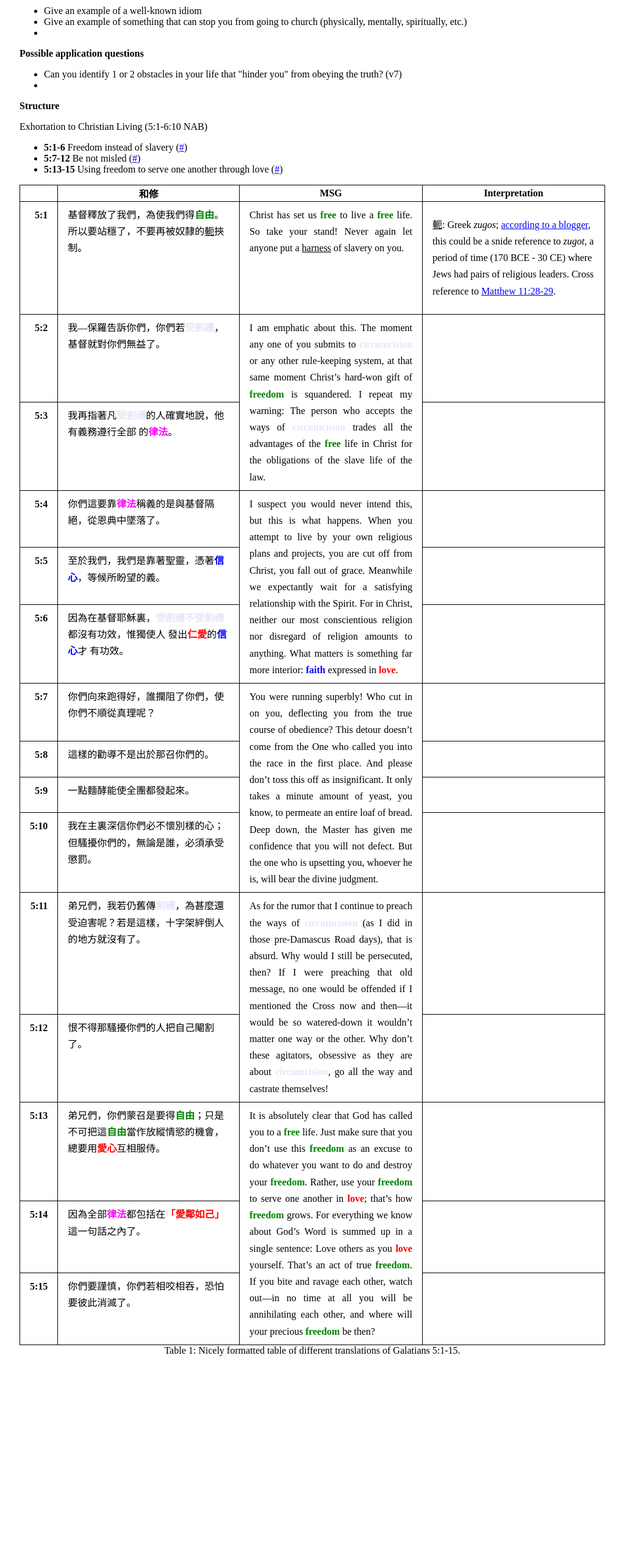
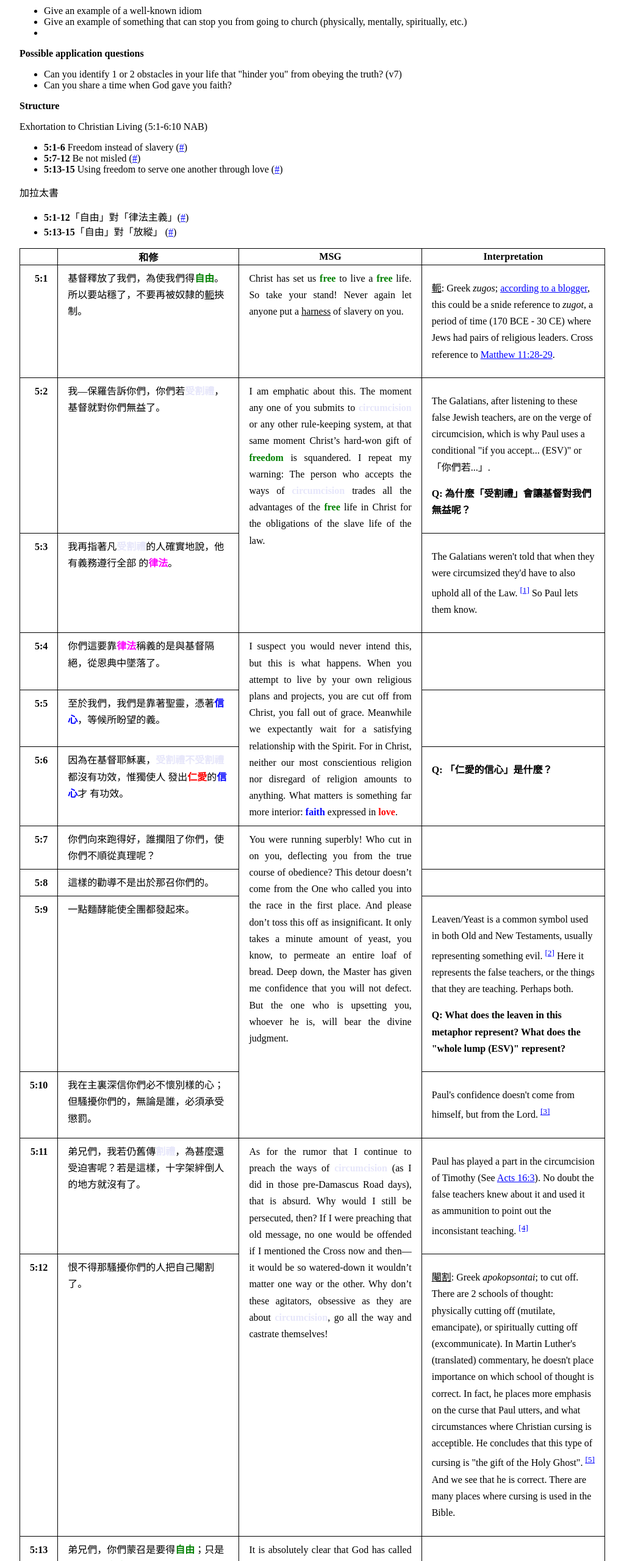
Before and after one commit to NLCLC-CM/2024-galatians-oct, a plain HTML site: page index.html in a window 1280 px wide. Shown: the part 220-2780 px from the top of the page at 61% size, without its empty margins (128-1151 px from the left). Before the commit the page ends 2476 px from the top, so only its background shows below. Drawn offline with Linux system fonts and the light colour scheme.

Commit message:
wip: more things

```diff
--- a/index.html
+++ b/index.html
@@ -3,136 +3,9 @@
 <head>
   <meta charset="UTF-8">
   <title>Galatians 5:1-15 prestudy material for 2024-10-xx</title>
+  <link rel="stylesheet" href="style.css">
 </head>
 <body>
-  <style>
-  :root {
-    --bg-color: white;
-    --text-color: black;
-    --table-border-color: black;
-    --href-color: blue;
-
-    --faith-color: blue;
-    --law-color: magenta;
-    --love-color: red;
-    --circ-color: lavender;
-    --free-color: green;
-  }
-
-  @media (prefers-color-scheme: dark) {
-    :root {
-      --bg-color: #1e1e2e;
-      --text-color: #cdd6f4;
-      --table-border-color: #9399b2;
-      --href-color: #74c7ec;
-
-      --faith-color: #89dceb;
-      --law-color: #f9e2af;
-      --love-color: #f38ba8;
-      --circ-color: #b4befe;
-      --free-color: #a6e3a1;
-    }
-  }
-
-  body {
-    background-color: var(--bg-color);
-    color: var(--text-color);
-    font-size: 16px;
-  }
-
-  a {
-    color: var(--href-color);
-  }
-
-  a:visited {
-    color: var(--href-color);
-  }
-
-  h3 {
-    text-align: center;
-  }
-
-  article {
-    width: unset;
-  }
-
-  tbody td {
-    vertical-align: top;
-    padding: 0.5rem 1rem;
-    line-height: 1.7rem;
-  }
-
-  tbody td:first-child {
-    font-weight: bold;
-    text-align: right;
-  }
-
-  tbody td:nth-child(3) {
-    text-align: justify;
-  }
-
-  th {
-    font-weight: bold;
-  }
-
-  table {
-    border-collapse: collapse;
-  }
-
-  table .msg {
-    text-align: justify;
-  }
-
-  table td,
-  table th {
-    border: 1px solid var(--table-border-color);
-  }
-
-  table caption {
-    caption-side: bottom;
-  }
-
-  @media (min-width: 60rem) {
-    article {
-      width: 60rem;
-      margin: 2rem auto;
-    }
-
-    col.verse-number {
-      width: calc(100% / 24)
-    }
-
-    col.zh, col.msg, col.notes {
-      width: calc((100% * 23 / 24) / 3);
-    }
-  }
-
-  .repeating {
-    cursor: pointer;
-    font-weight: bold;
-  }
-
-  .repeating.faith {
-    color: var(--faith-color);
-  }
-
-  .repeating.law {
-    color: var(--law-color);
-  }
-
-  .repeating.love {
-    color: var(--love-color);
-  }
-
-  .repeating.circ {
-    color: var(--circ-color);
-  }
-
-  .repeating.free {
-    color: var(--free-color);
-  }
-  </style>
-
   <main>
     <article>
       <h3>Galatians 5:1-15 prestudy material for 2024-10-xx</h3>
@@ -142,7 +15,7 @@
       <ul>
         <li>To make us think about the things that "[hinder us] from obeying the truth" (v7 ESV)</li>
         <li>To understand that "faith working through love" is the only requirement for salvation (v6 ESV)</li>
-        <li></li>
+        <li>To understand that faith come from God (v10)</li>
       </ul>
 
       <p><strong>Possible ice breaking questions</strong></p>
@@ -158,7 +31,7 @@
 
       <ul>
         <li>Can you identify 1 or 2 obstacles in your life that "hinder you" from obeying the truth? (v7)</li>
-        <li></li>
+        <li>Can you share a time when God gave you faith?</li>
       </ul>
 
       <p><strong>Structure</strong></p>
@@ -170,6 +43,13 @@
         <li><strong>5:7-12</strong> Be not misled (<a href="#v5_7">#</a>)</li>
         <li><strong>5:13-15</strong> Using freedom to serve one another through love
           (<a href="#v5_13">#</a>)</li>
+      </ul>
+
+      <p>加拉太書</p>
+
+      <ul>
+        <li><strong>5:1-12</strong>「自由」對「律法主義」(<a href="#v5_1">#</a>)</li>
+        <li><strong>5:13-15</strong>「自由」對「放縱」 (<a href="#v5_13">#</a>)</li>
       </ul>
 
       <table>
@@ -196,7 +76,7 @@
             <td>
               基督釋放了我們，為使我們得<span class="repeating free">自由</span>。所以要站穩了，不要再被奴隸的<u>軛</u>挾制。
             </td>
-            <td>
+            <td class="msg">
               Christ has set us <span class="repeating free">free</span> to live a <span class="repeating free">free</span>
               life. So take your stand! Never again let anyone put a <u>harness</u> of slavery on you.
             </td>
@@ -217,7 +97,7 @@
             <td>
               我—保羅告訴你們，你們若<span class="repeating circ">受割禮</span>，基督就對你們無益了。
             </td>
-            <td rowspan="2">
+            <td rowspan="2" class="msg">
               I am emphatic about this. The moment any one of you submits to
               <span class="repeating circ">circumcision</span> or any other rule-keeping system, at that
               same moment Christ’s hard-won gift of <span class="repeating free">freedom</span> is squandered. I repeat my
@@ -225,7 +105,16 @@
               trades all the advantages of the <span class="repeating free">free</span> life in Christ
               for the obligations of the slave life of the law.
             </td>
-            <td></td>
+            <td>
+              <p>
+              The Galatians, after listening to these false Jewish teachers, are on the verge of
+              circumcision, which is why Paul uses a conditional "if you accept... (ESV)" or
+              「你們若...」.
+              </p>
+              <p class="question">
+              Q: 為什麼「受割禮」會讓基督對我們無益呢？
+              </p>
+            </td>
           </tr>
 
           <tr>
@@ -234,7 +123,12 @@
               我再指著凡<span class="repeating circ">受割禮</span>的人確實地說，他有義務遵行全部
               的<span class="repeating law">律法</span>。
             </td>
-            <td></td>
+            <td>
+              <p>
+              The Galatians weren't told that when they were circumsized they'd have to also uphold all of
+              the Law. <sup><a href="#vaughan-102" id="footnote-1">[1]</a></sup> So Paul lets them know.
+              </p>
+            </td>
           </tr>
 
           <tr>
@@ -242,7 +136,7 @@
             <td>
               你們這要靠<span class="repeating law">律法</span>稱義的是與基督隔絕，從恩典中墜落了。
             </td>
-            <td rowspan="3">
+            <td rowspan="3" class="msg">
               I suspect you would never intend this, but this is what happens. When you attempt to live by
               your own religious plans and projects, you are cut off from Christ, you fall out of grace.
               Meanwhile we expectantly wait for a satisfying relationship with the Spirit. For in Christ,
@@ -268,7 +162,11 @@
               發出<span class="repeating love">仁愛</span>的<span class="repeating faith">信心</span>才
               有功效。
             </td>
-            <td></td>
+            <td>
+              <p class="question">
+              Q: 「仁愛的信心」是什麼？
+              </p>
+            </td>
           </tr>
 
           <tr>
@@ -276,7 +174,7 @@
             <td>
               你們向來跑得好，誰攔阻了你們，使你們不順從真理呢？
             </td>
-            <td rowspan="4">
+            <td rowspan="4" class="msg">
               You were running superbly! Who cut in on you, deflecting you from the true course of
               obedience? This detour doesn’t come from the One who called you into the race in the first
               place. And please don’t toss this off as insignificant. It only takes a minute amount of
@@ -300,7 +198,18 @@
             <td>
               一點麵酵能使全團都發起來。
             </td>
-            <td></td>
+            <td>
+              <p>
+              Leaven/Yeast is a common symbol used in both Old and New Testaments, usually representing
+              something evil. <sup><a href="#vaughan-104" id="footnote-2">[2]</a></sup> Here it represents
+              the false teachers, or the things that they are teaching. Perhaps both.
+              </p>
+
+              <p class="question">
+              Q: What does the leaven in this metaphor represent? What does the "whole lump (ESV)"
+              represent?
+              </p>
+            </td>
           </tr>
 
           <tr>
@@ -308,7 +217,12 @@
             <td>
               我在主裏深信你們必不懷別樣的心；但騷擾你們的，無論是誰，必須承受懲罰。
             </td>
-            <td></td>
+            <td>
+              <p>
+              Paul's confidence doesn't come from himself, but from the Lord.
+              <sup><a href="#vaughan-104-2" id="footnote-3">[3]</a></sup>
+              </p>
+            </td>
           </tr>
 
           <tr>
@@ -316,7 +230,7 @@
             <td>
               弟兄們，我若仍舊傳<span class="repeating circ">割禮</span>，為甚麼還受迫害呢？若是這樣，十字架絆倒人的地方就沒有了。
             </td>
-            <td rowspan="2">
+            <td rowspan="2" class="msg">
               As for the rumor that I continue to preach the ways of
               <span class="repeating circ">circumcision</span> (as I did in those pre-Damascus Road days),
               that is absurd. Why would I still be persecuted, then? If I were preaching that old message,
@@ -325,7 +239,14 @@
               about <span class="repeating circ">circumcision</span>, go all the way and castrate
               themselves!
             </td>
-            <td></td>
+            <td>
+              <p>
+              Paul has played a part in the circumcision of Timothy (See
+              <a href="https://www.biblegateway.com/passage/?search=acts%2016%3A3&version=NIV">
+              Acts 16:3</a>). No doubt the false teachers knew about it and used it as ammunition to point out the
+              inconsistant teaching. <sup><a href="#vaughan-105" id="footnote-4">[4]</a></sup>
+              </p>
+            </td>
           </tr>
 
           <tr>
@@ -333,7 +254,17 @@
             <td>
               恨不得那騷擾你們的人把自己閹割了。
             </td>
-            <td></td>
+            <td>
+              <p>
+              <u>閹割</u>: Greek <i>apokopsontai</i>; to cut off. There are 2 schools of thought:
+              physically cutting off (mutilate, emancipate), or spiritually cutting off (excommunicate).
+              In Martin Luther's (translated) commentary, he doesn't place importance on which school of
+              thought is correct. In fact, he places more emphasis on the curse that Paul utters, and what
+              circumstances where Christian cursing is acceptible. He concludes that this type of cursing
+              is "the gift of the Holy Ghost". <sup><a href="#luther-1" id="footnote-5">[5]</a></sup> And
+              we see that he is correct. There are many places where cursing is used in the Bible.
+              </p>
+            </td>
           </tr>
 
           <tr>
@@ -342,7 +273,7 @@
               弟兄們，你們蒙召是要得<span class="repeating free">自由</span>；只是不可把這<span class="repeating free">自由</span>當作放縱情慾的機會，
               總要用<span class="repeating love">愛心</span>互相服侍。
             </td>
-            <td rowspan="3">
+            <td rowspan="3" class="msg">
               It is absolutely clear that God has called you to a <span class="repeating free">free</span> life. Just make sure that you don’t
               use this <span class="repeating free">freedom</span> as an excuse to do whatever you want to do and destroy your <span class="repeating free">freedom</span>.
               Rather, use your <span class="repeating free">freedom</span> to serve one another in <span class="repeating love">love</span>;
@@ -371,6 +302,35 @@
           </tr>
         </tbody>
       </table>
+
+      <hr>
+      <h3>Footnotes</h3>
+
+      <p>
+      <sup><a href="#footnote-1" id="vaughan-102">[1]</a></sup> Vaughan, <i>加拉太書</i>, 102.
+      </p>
+      <p>
+      <sup><a href="#footnote-2" id="vaughan-104">[2]</a></sup> Ibid, 104.
+      </p>
+      <p>
+      <sup><a href="#footnote-3" id="vaughan-104-2">[2]</a></sup> Ibid.
+      </p>
+      <p>
+      <sup><a href="#footnote-4" id="vaughan-105">[4]</a></sup> Ibid, 105.
+      </p>
+      <p>
+      <sup><a href="#footnote-5" id="luther-1">[5]</a></sup> Luther, <i>Commentary on the Epistle to the
+        Galatians</i>, Chapter 5.
+      </p>
+
+      <h3>Works cited</h3>
+
+      <p>
+      Luther, Martin. Commentary on the Epistle to the Galatians. Accessed October 9, 2024. <a href="https://www.gutenberg.org/cache/epub/1549/pg1549.txt">https://www.gutenberg.org/cache/epub/1549/pg1549.txt</a>.
+      </p>
+      <p>
+      Vaughan, Curtis. 加拉太書. 5th ed. Xianggang: 天道書樓, 1995.
+      </p>
     </article>
   </main>
 </body>
--- /dev/null
+++ b/style.css
@@ -0,0 +1,129 @@
+:root {
+    --bg-color: white;
+    --text-color: black;
+    --table-border-color: black;
+    --href-color: blue;
+
+    --faith-color: blue;
+    --law-color: magenta;
+    --love-color: red;
+    --circ-color: lavender;
+    --free-color: green;
+}
+
+@media (prefers-color-scheme: dark) {
+    :root {
+        --bg-color: #1e1e2e;
+        --text-color: #cdd6f4;
+        --table-border-color: #9399b2;
+        --href-color: #74c7ec;
+
+        --faith-color: #89dceb;
+        --law-color: #f9e2af;
+        --love-color: #f38ba8;
+        --circ-color: #b4befe;
+        --free-color: #a6e3a1;
+    }
+}
+
+body {
+    background-color: var(--bg-color);
+    color: var(--text-color);
+    font-size: 16px;
+}
+
+a {
+    color: var(--href-color);
+}
+
+a:visited {
+    color: var(--href-color);
+}
+
+h3 {
+    text-align: center;
+}
+
+article {
+    width: unset;
+}
+
+tbody td {
+    vertical-align: top;
+    padding: 0.5rem 1rem;
+    line-height: 1.7rem;
+}
+
+tbody td:first-child {
+    font-weight: bold;
+    text-align: right;
+}
+
+td.msg {
+    text-align: justify;
+}
+
+th {
+    font-weight: bold;
+}
+
+table {
+    border-collapse: collapse;
+}
+
+table .msg {
+    text-align: justify;
+}
+
+table td,
+table th {
+    border: 1px solid var(--table-border-color);
+}
+
+table caption {
+    caption-side: bottom;
+}
+
+@media (min-width: 60rem) {
+    article {
+        width: 60rem;
+        margin: 2rem auto;
+    }
+
+    col.verse-number {
+        width: calc(100% / 24)
+    }
+
+    col.zh, col.msg, col.notes {
+        width: calc((100% * 23 / 24) / 3);
+    }
+}
+
+.question {
+    font-weight: bold;
+}
+
+.repeating {
+    cursor: pointer;
+    font-weight: bold;
+}
+
+.repeating.faith {
+    color: var(--faith-color);
+}
+
+.repeating.law {
+    color: var(--law-color);
+}
+
+.repeating.love {
+    color: var(--love-color);
+}
+
+.repeating.circ {
+    color: var(--circ-color);
+}
+
+.repeating.free {
+    color: var(--free-color);
+}
```
